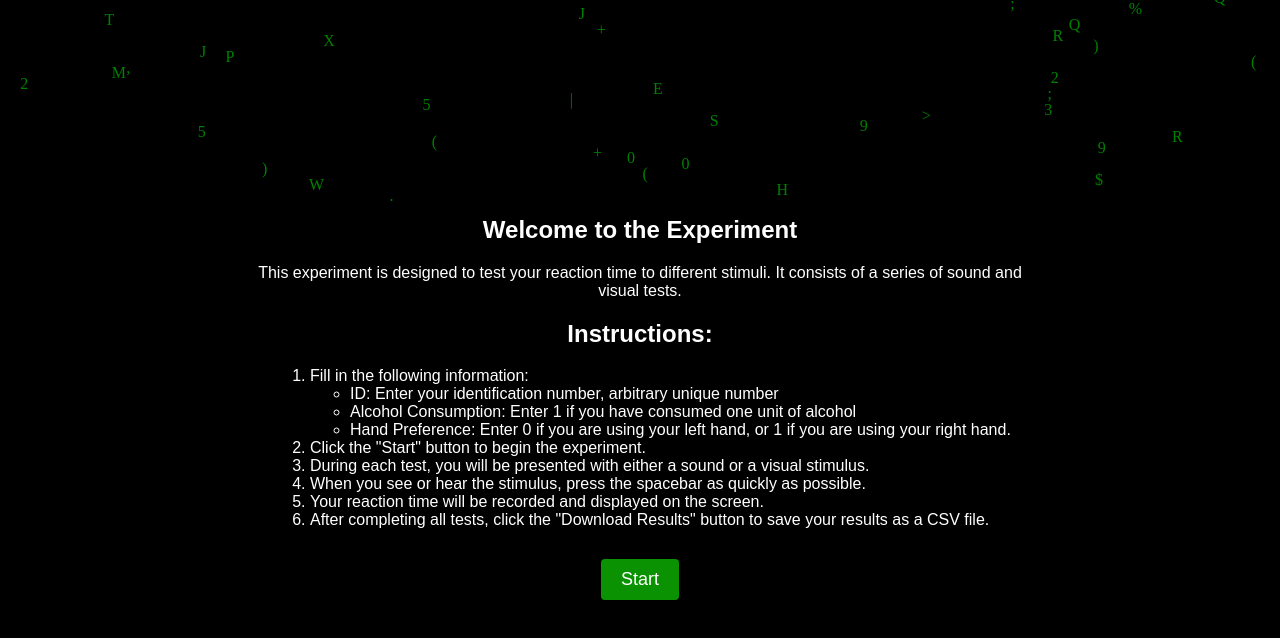
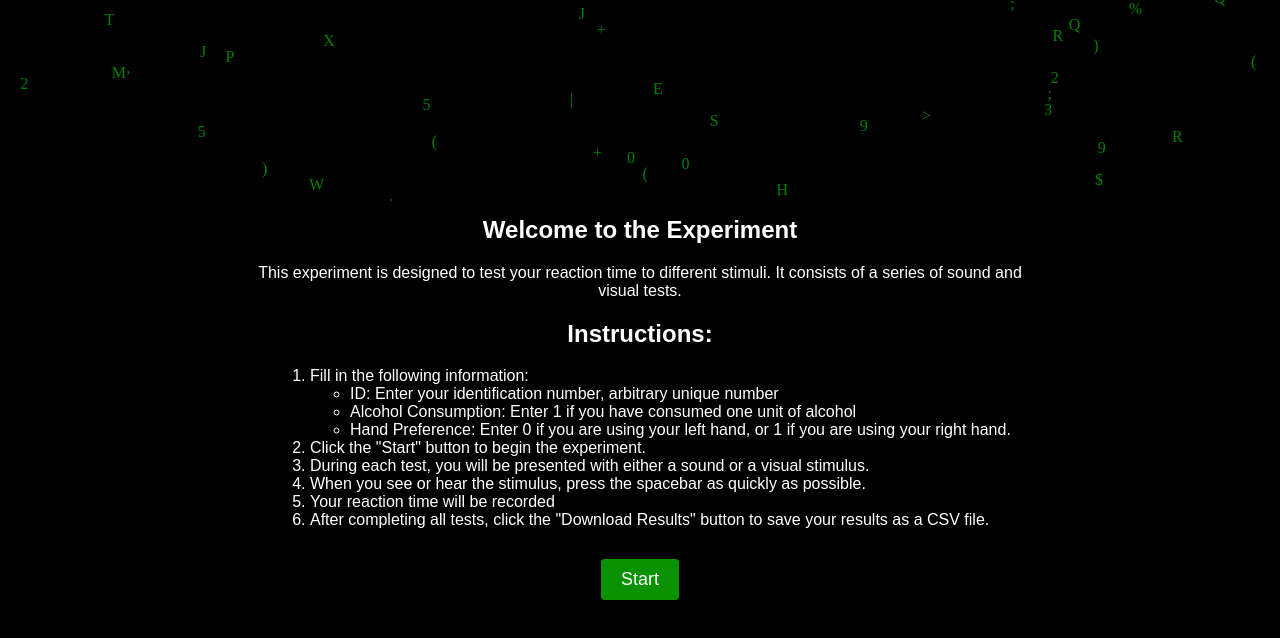
Before and after one commit to Mindfaq/AVR, a plain HTML site: page index.html in a window 1280 px wide. Drawn offline with Linux system fonts and the light colour scheme.

Commit message:
Update index.html

```diff
--- a/index.html
+++ b/index.html
@@ -22,7 +22,7 @@
       <li>Click the "Start" button to begin the experiment.</li>
       <li>During each test, you will be presented with either a sound or a visual stimulus.</li>
       <li>When you see or hear the stimulus, press the spacebar as quickly as possible.</li>
-      <li>Your reaction time will be recorded and displayed on the screen.</li>
+      <li>Your reaction time will be recorded</li>
       <li>After completing all tests, click the "Download Results" button to save your results as a CSV file.</li>
     </ol>
     <div class="start-button">
```
